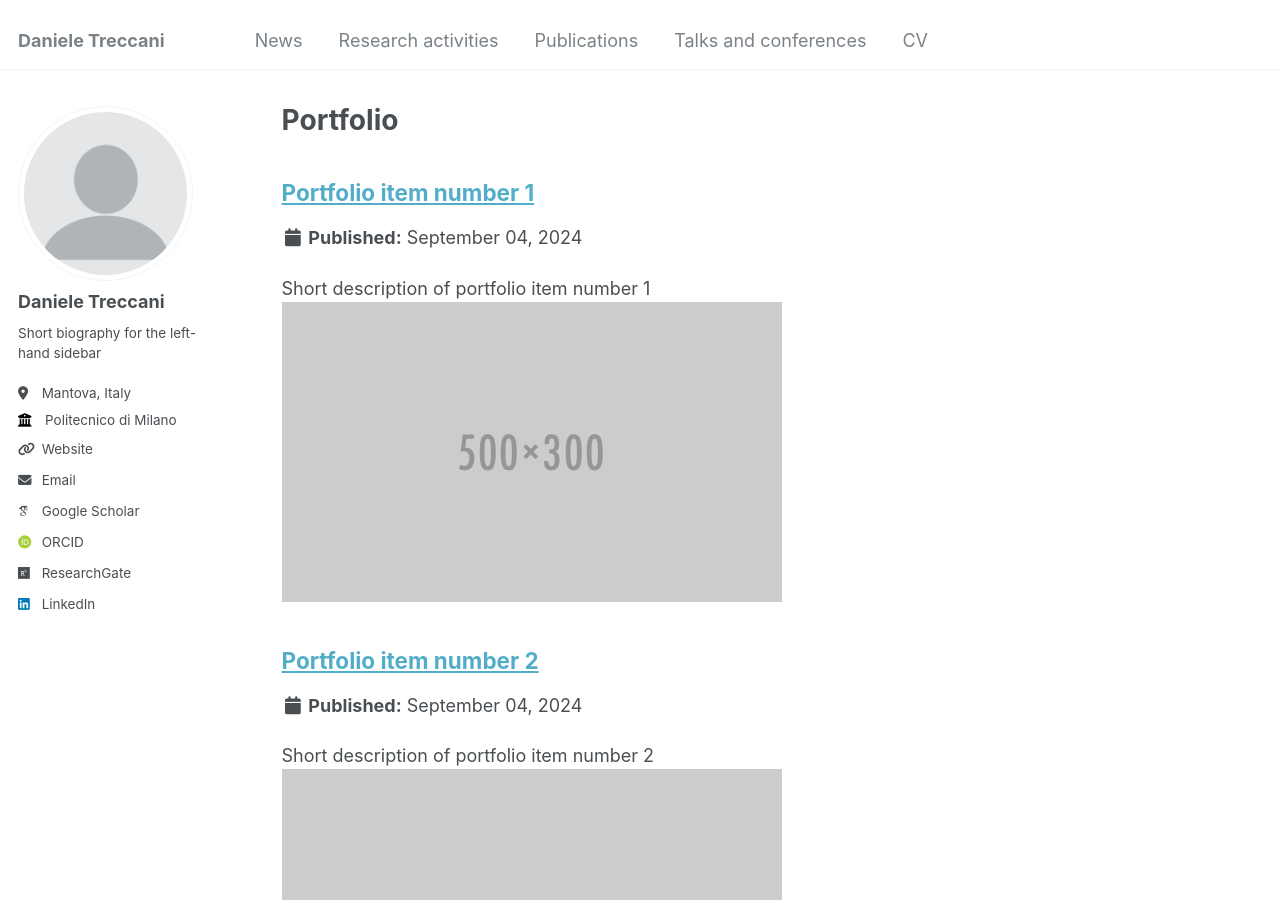
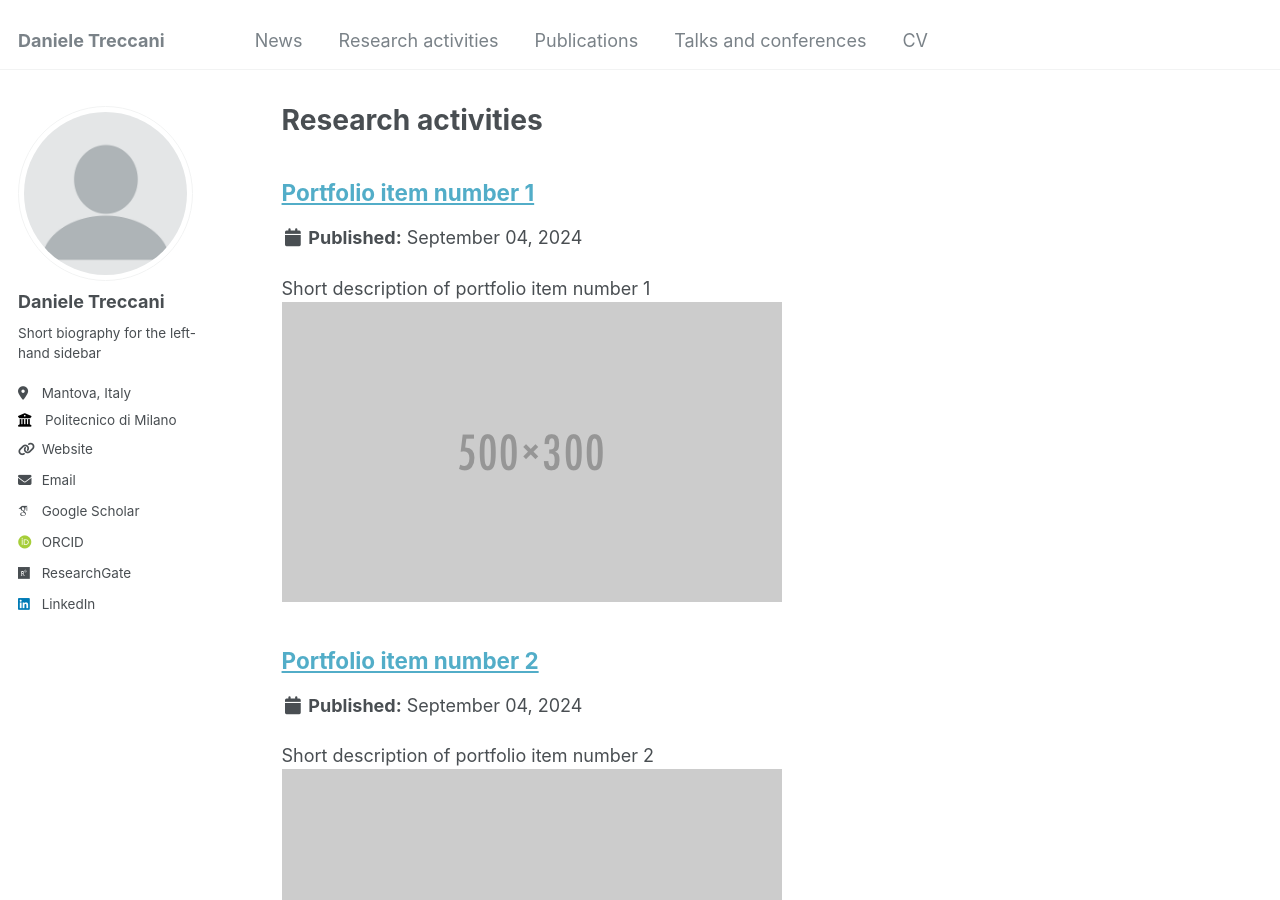
Before and after one commit to DanTRK/DanTRK.github.io, a Jekyll site: the page built from _pages/portfolio.html, in a window 1280 px wide and 900 px high. Built offline with Jekyll 4.4.1, drawn with Linux system fonts in a browser that asks for light colours; some web fonts are replaced.

Commit message:
Update portfolio.html

```diff
--- a/_pages/portfolio.html
+++ b/_pages/portfolio.html
@@ -1,6 +1,6 @@
 ---
 layout: archive
-title: "Portfolio"
+title: "Research activities"
 permalink: /portfolio/
 author_profile: true
 ---
```
